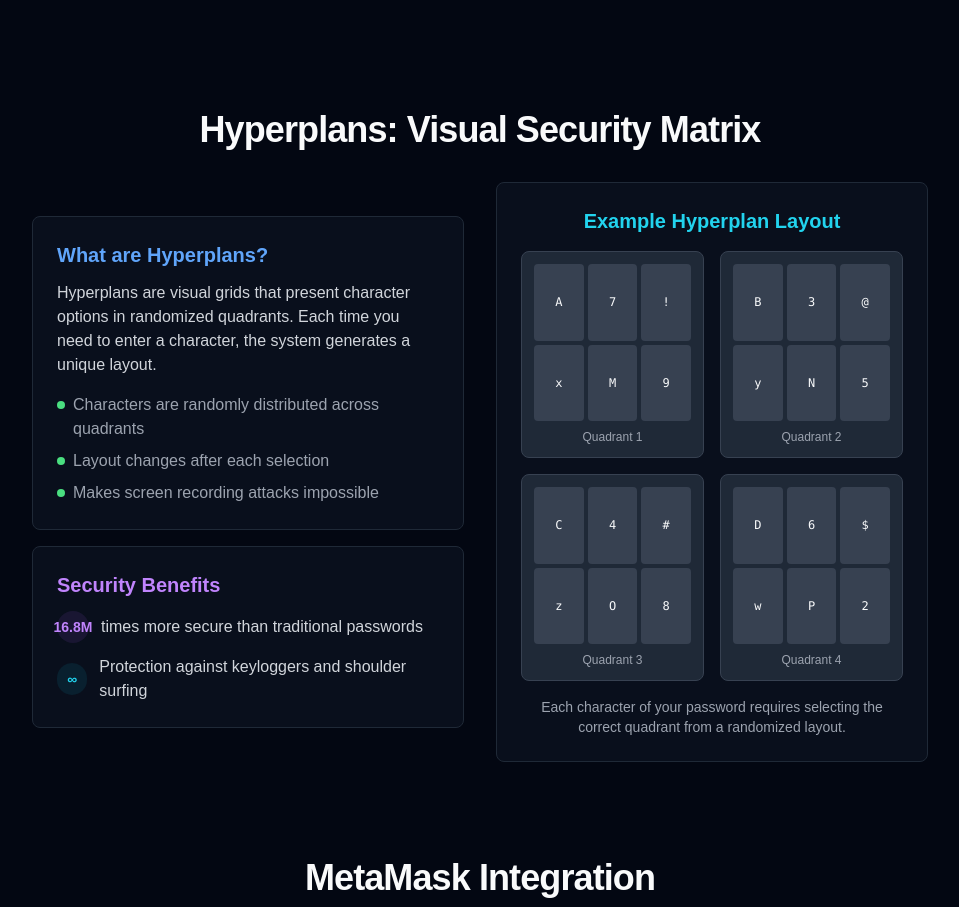
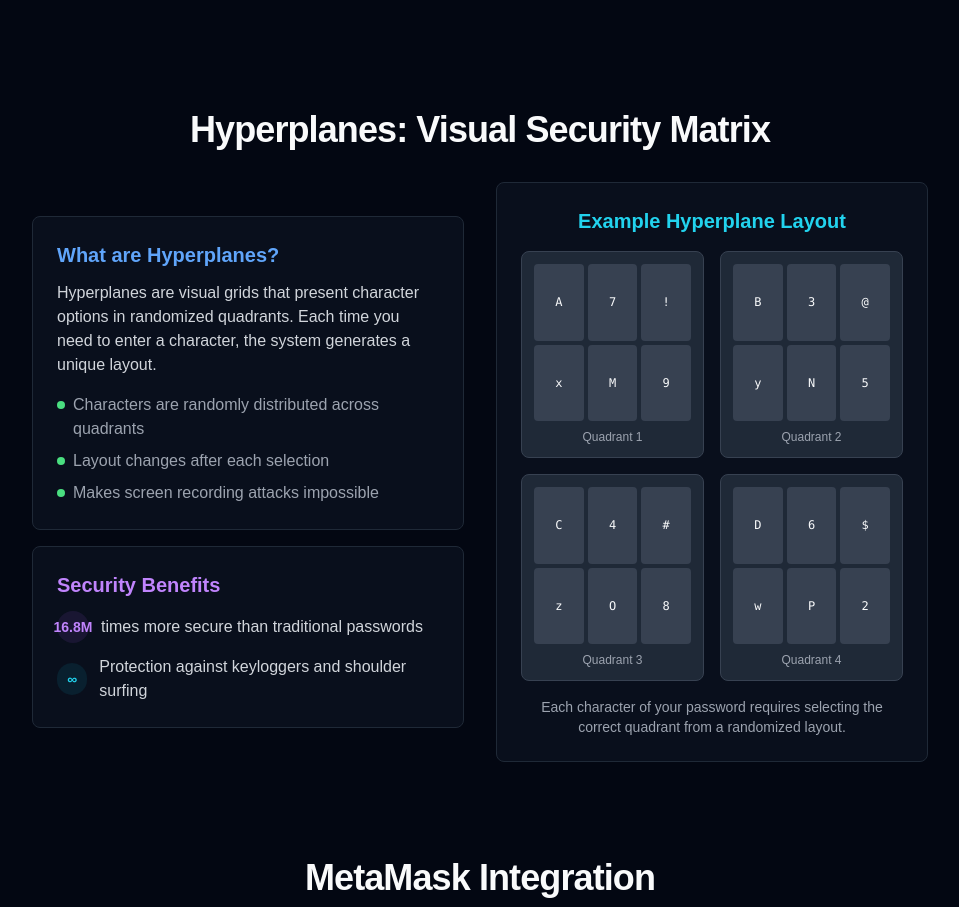
Before and after one commit to spacexengineer/colorkey, a Next.js app: page / in a window 1280 px wide. Shown: the part 1622-2529 px from the top of the page, without its empty margins (160-1119 px from the left). Built offline with nearby package versions, Linux system fonts and the light colour scheme.

Commit message:
fix mispellings

```diff
--- a/app/page.tsx
+++ b/app/page.tsx
@@ -42,19 +42,19 @@ export default function LandingPage() {
           </div>
         </section>
 
-        <section id="hyperplans" className="container pb-16 sm:pb-24">
+        <section id="hyperplanes" className="container pb-16 sm:pb-24">
           <div className="text-center max-w-4xl mx-auto">
             <h3 className="text-3xl font-bold tracking-tight sm:text-4xl mb-8">
-              Hyperplans: Visual Security Matrix
+              Hyperplanes: Visual Security Matrix
             </h3>
             <div className="grid md:grid-cols-2 gap-8 items-center">
               <div className="space-y-4 text-left">
                 <div className="bg-gray-900/50 border border-gray-800 rounded-lg p-6">
                   <h4 className="text-xl font-semibold text-blue-400 mb-3">
-                    What are Hyperplans?
+                    What are Hyperplanes?
                   </h4>
                   <p className="text-gray-300 mb-4">
-                    Hyperplans are visual grids that present character options
+                    Hyperplanes are visual grids that present character options
                     in randomized quadrants. Each time you need to enter a
                     character, the system generates a unique layout.
                   </p>
@@ -105,7 +105,7 @@ export default function LandingPage() {
               </div>
               <div className="bg-gray-900/50 border border-gray-800 rounded-lg p-6">
                 <h4 className="text-xl font-semibold text-cyan-400 mb-4 text-center">
-                  Example Hyperplan Layout
+                  Example Hyperplane Layout
                 </h4>
                 <div className="grid grid-cols-2 gap-4 max-w-sm mx-auto">
                   <div className="aspect-square bg-gray-800 border border-gray-700 rounded-lg p-3">
```
